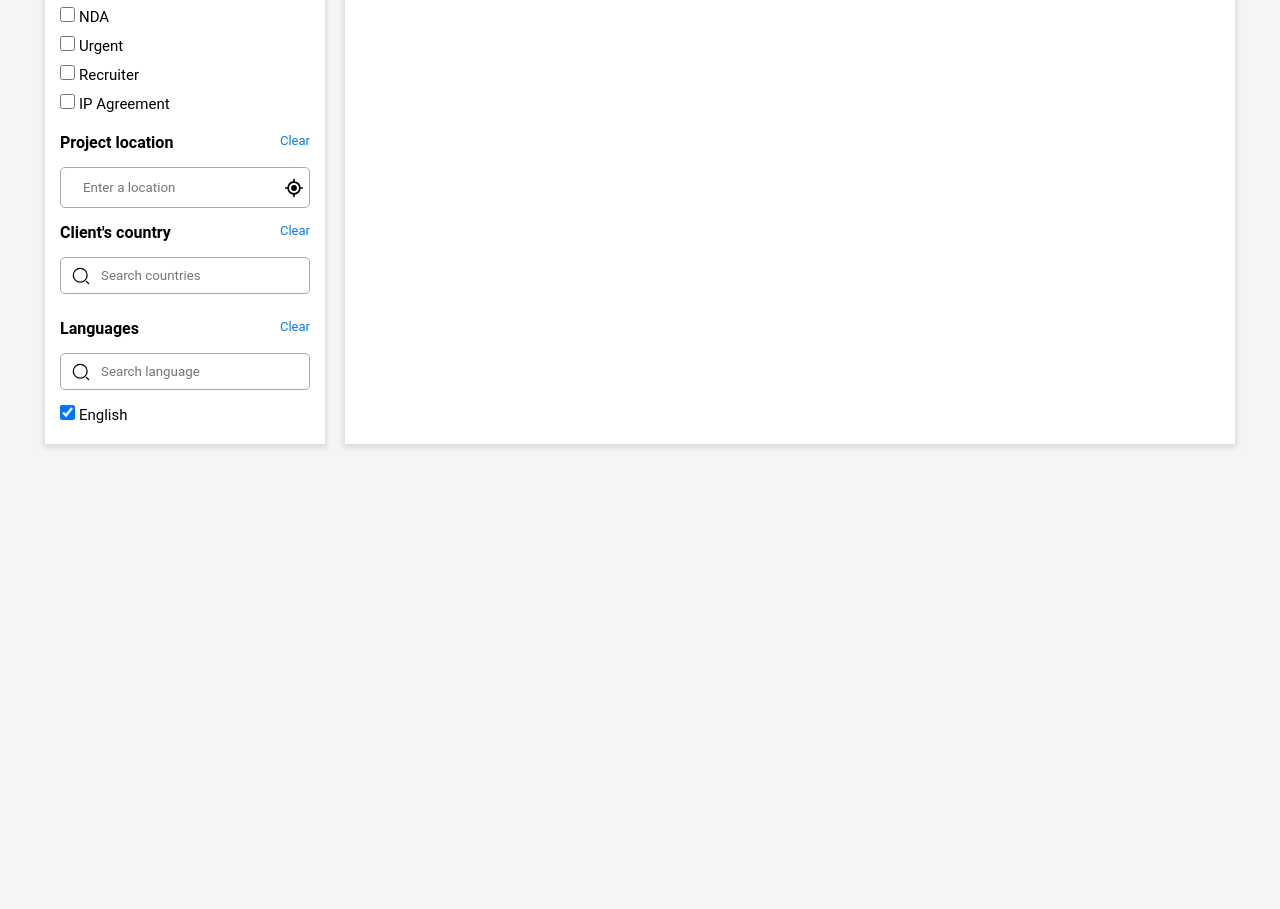
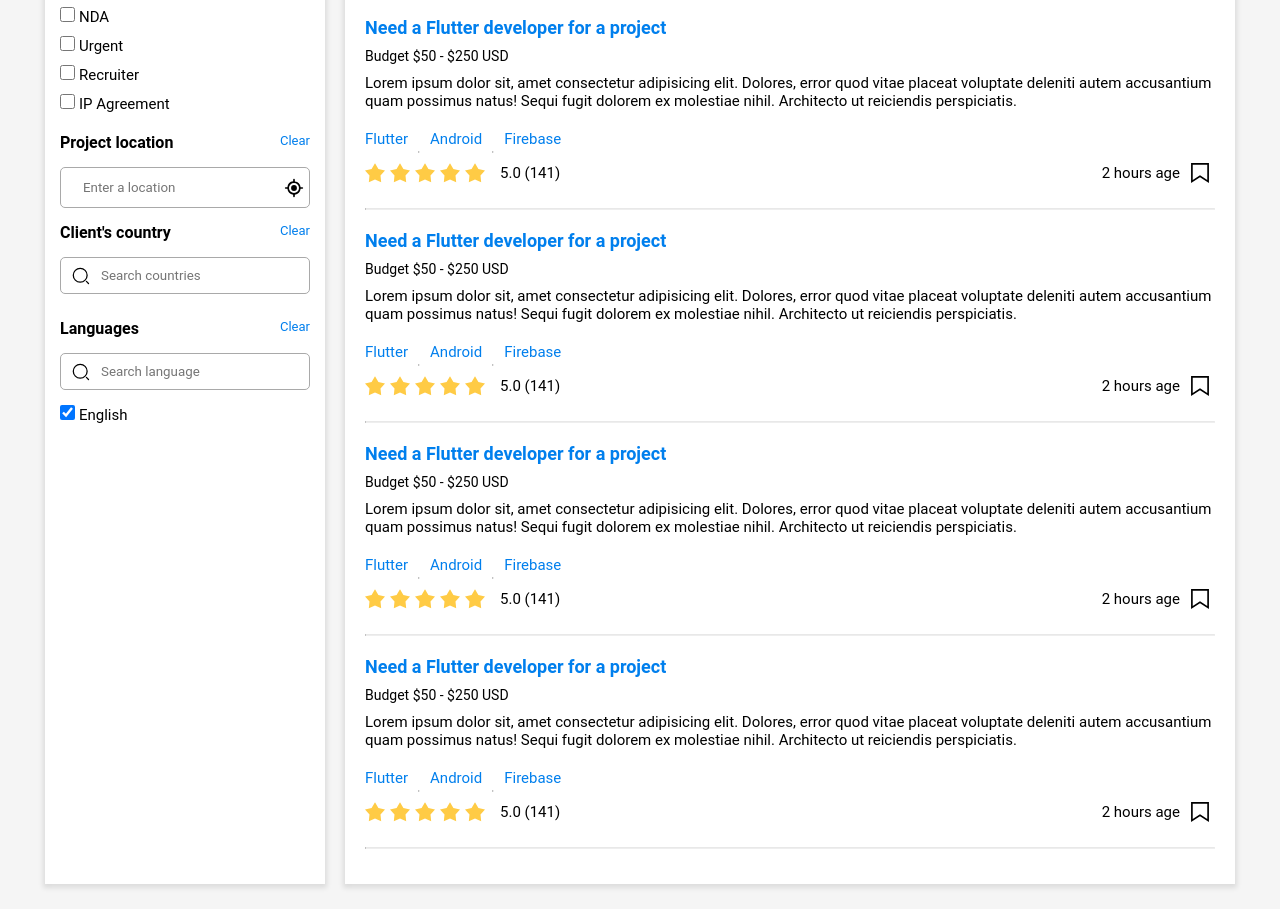
Before and after one commit to ahadhashmii/freelancer-clone-web, a plain HTML site: page index.html in a window 1280 px wide. Shown: the part 1190-2099 px from the top of the page. Before the commit the page ends 1659 px from the top, so only its background shows below. Drawn offline with Linux system fonts and the light colour scheme.

Commit message:
minor changes

```diff
--- a/index.html
+++ b/index.html
@@ -345,6 +345,114 @@
                 </div>
                 <hr>
             </div>
+            <div class="item-project">
+                <h2>Need a Flutter developer for a project</h2>
+                <span>Budget $50 - $250 USD</span>
+                <p>Lorem ipsum dolor sit, amet consectetur adipisicing elit. Dolores, error quod vitae placeat voluptate
+                    deleniti autem accusantium quam possimus natus! Sequi fugit dolorem ex molestiae nihil. Architecto
+                    ut reiciendis perspiciatis.
+                </p>
+                <div class="required-skills">
+                    <p>Flutter</p>
+                    <hr>
+                    <p>Android</p>
+                    <hr>
+                    <p>Firebase</p>
+                </div>
+                <div class="star-timing">
+                    <img src="assets/icons/star-fill.svg" alt="">
+                    <img src="assets/icons/star-fill.svg" alt="">
+                    <img src="assets/icons/star-fill.svg" alt="">
+                    <img src="assets/icons/star-fill.svg" alt="">
+                    <img src="assets/icons/star-fill.svg" alt="">
+                    <p>5.0 (141)</p>
+                    <div class="spacer"></div>
+                    <p>2 hours age</p>
+                    <img src="assets/icons/bookmark.svg" alt="">
+                </div>
+                <hr>
+            </div>
+            <div class="item-project">
+                <h2>Need a Flutter developer for a project</h2>
+                <span>Budget $50 - $250 USD</span>
+                <p>Lorem ipsum dolor sit, amet consectetur adipisicing elit. Dolores, error quod vitae placeat voluptate
+                    deleniti autem accusantium quam possimus natus! Sequi fugit dolorem ex molestiae nihil. Architecto
+                    ut reiciendis perspiciatis.
+                </p>
+                <div class="required-skills">
+                    <p>Flutter</p>
+                    <hr>
+                    <p>Android</p>
+                    <hr>
+                    <p>Firebase</p>
+                </div>
+                <div class="star-timing">
+                    <img src="assets/icons/star-fill.svg" alt="">
+                    <img src="assets/icons/star-fill.svg" alt="">
+                    <img src="assets/icons/star-fill.svg" alt="">
+                    <img src="assets/icons/star-fill.svg" alt="">
+                    <img src="assets/icons/star-fill.svg" alt="">
+                    <p>5.0 (141)</p>
+                    <div class="spacer"></div>
+                    <p>2 hours age</p>
+                    <img src="assets/icons/bookmark.svg" alt="">
+                </div>
+                <hr>
+            </div>
+            <div class="item-project">
+                <h2>Need a Flutter developer for a project</h2>
+                <span>Budget $50 - $250 USD</span>
+                <p>Lorem ipsum dolor sit, amet consectetur adipisicing elit. Dolores, error quod vitae placeat voluptate
+                    deleniti autem accusantium quam possimus natus! Sequi fugit dolorem ex molestiae nihil. Architecto
+                    ut reiciendis perspiciatis.
+                </p>
+                <div class="required-skills">
+                    <p>Flutter</p>
+                    <hr>
+                    <p>Android</p>
+                    <hr>
+                    <p>Firebase</p>
+                </div>
+                <div class="star-timing">
+                    <img src="assets/icons/star-fill.svg" alt="">
+                    <img src="assets/icons/star-fill.svg" alt="">
+                    <img src="assets/icons/star-fill.svg" alt="">
+                    <img src="assets/icons/star-fill.svg" alt="">
+                    <img src="assets/icons/star-fill.svg" alt="">
+                    <p>5.0 (141)</p>
+                    <div class="spacer"></div>
+                    <p>2 hours age</p>
+                    <img src="assets/icons/bookmark.svg" alt="">
+                </div>
+                <hr>
+            </div>
+            <div class="item-project">
+                <h2>Need a Flutter developer for a project</h2>
+                <span>Budget $50 - $250 USD</span>
+                <p>Lorem ipsum dolor sit, amet consectetur adipisicing elit. Dolores, error quod vitae placeat voluptate
+                    deleniti autem accusantium quam possimus natus! Sequi fugit dolorem ex molestiae nihil. Architecto
+                    ut reiciendis perspiciatis.
+                </p>
+                <div class="required-skills">
+                    <p>Flutter</p>
+                    <hr>
+                    <p>Android</p>
+                    <hr>
+                    <p>Firebase</p>
+                </div>
+                <div class="star-timing">
+                    <img src="assets/icons/star-fill.svg" alt="">
+                    <img src="assets/icons/star-fill.svg" alt="">
+                    <img src="assets/icons/star-fill.svg" alt="">
+                    <img src="assets/icons/star-fill.svg" alt="">
+                    <img src="assets/icons/star-fill.svg" alt="">
+                    <p>5.0 (141)</p>
+                    <div class="spacer"></div>
+                    <p>2 hours age</p>
+                    <img src="assets/icons/bookmark.svg" alt="">
+                </div>
+                <hr>
+            </div>
         </div>
     </section>
 </body>
```
